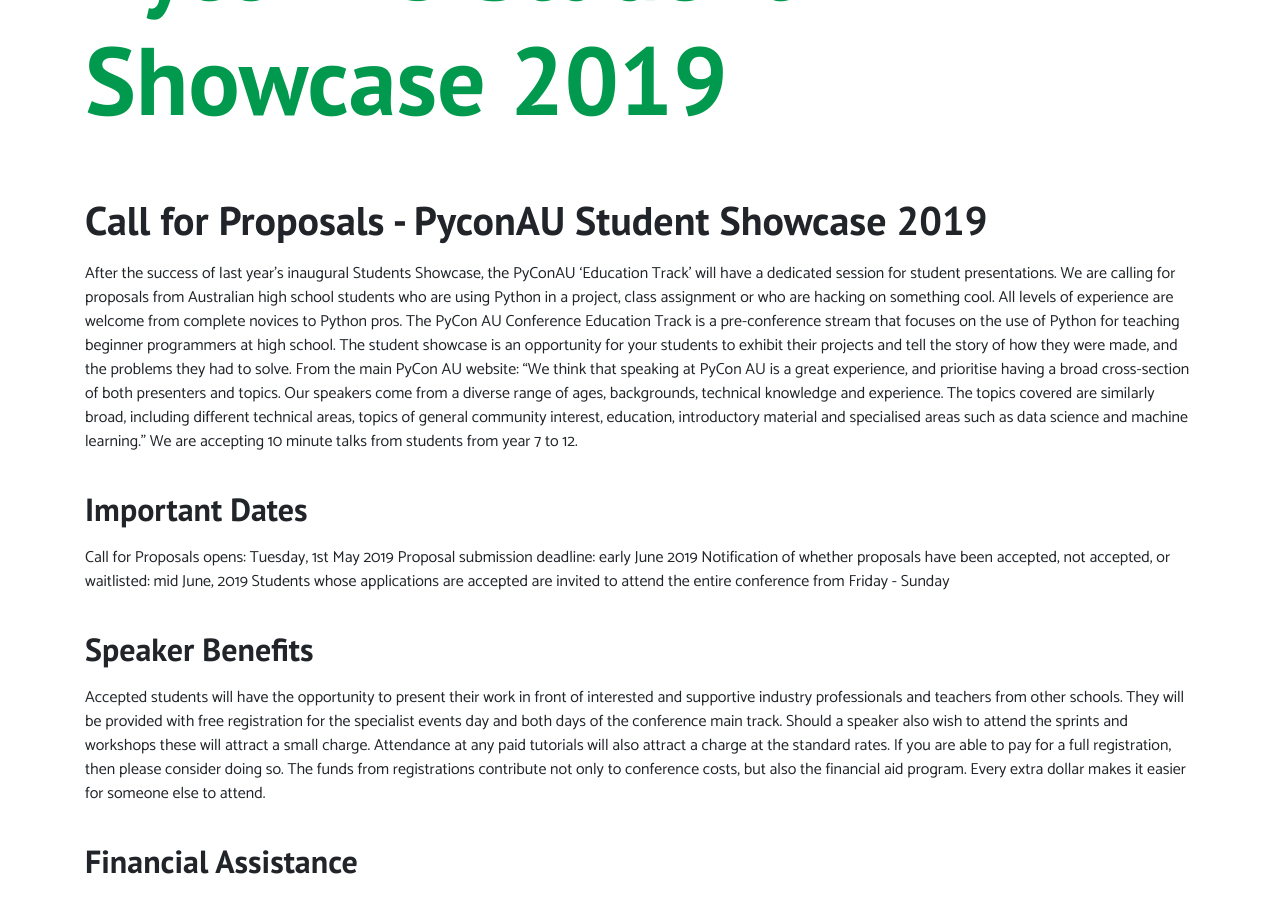
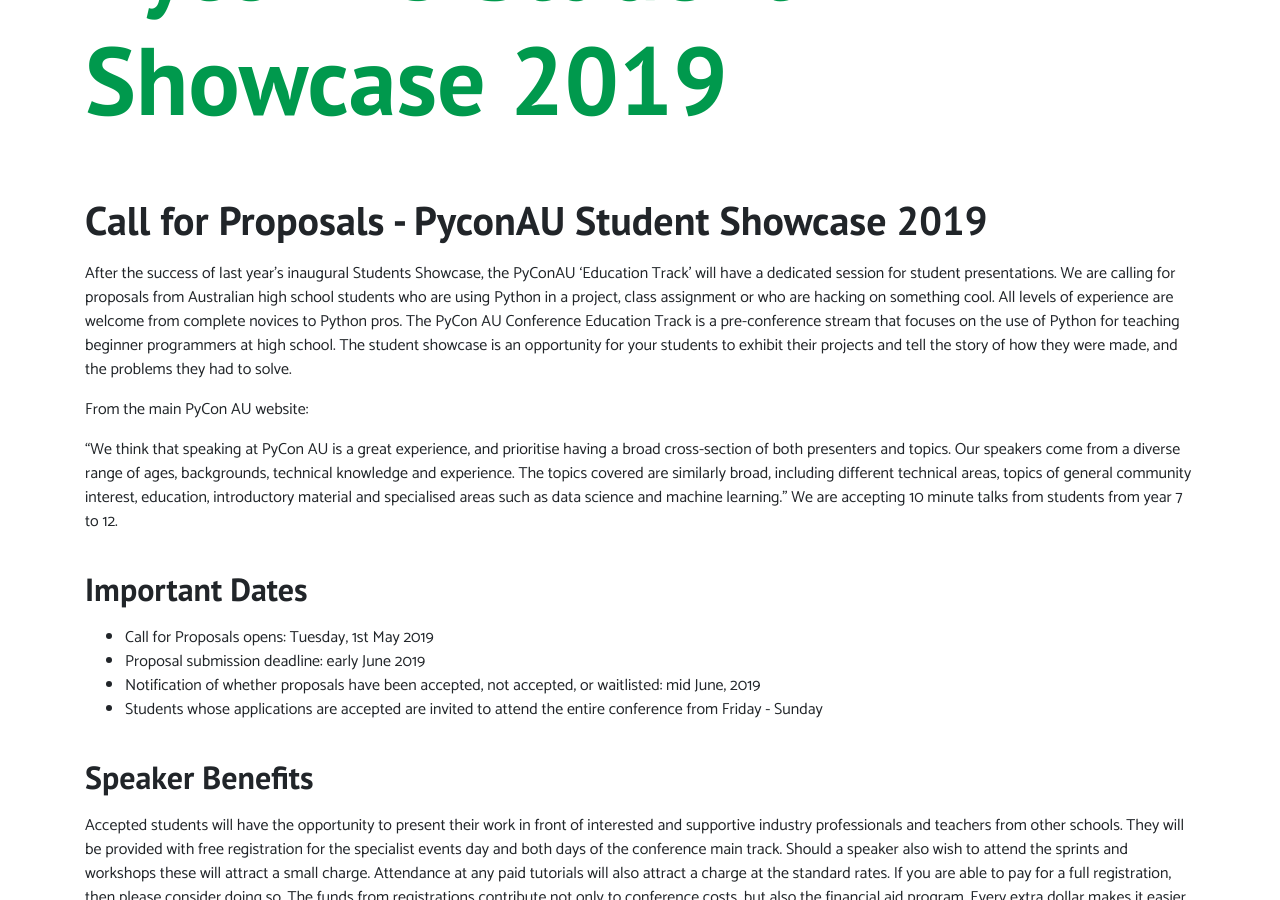
Before and after one commit to pyconau/2019.pycon-au.org, a Jekyll site: the page built from _pages/showcase.md, in a window 1280 px wide and 900 px high, scrolled down 364 px. Built offline with Jekyll 4.4.1, drawn with Linux system fonts in a browser that asks for light colours; our own code applies the rules of GitHub Pages for plain Markdown files.

Commit message:
add bullets

```diff
--- a/_pages/showcase.md
+++ b/_pages/showcase.md
@@ -2,15 +2,17 @@
 After the success of last year’s inaugural Students Showcase, the PyConAU ‘Education Track’ will have a dedicated session for student presentations.
 We are calling for proposals from Australian high school students who are using Python in a project, class assignment or who are hacking on something cool. All levels of experience are welcome from complete novices to Python pros.
 The PyCon AU Conference Education Track is a pre-conference stream that focuses on the use of Python for teaching beginner programmers at high school. The student showcase is an opportunity for your students to exhibit their projects and tell the story of how they were made, and the problems they had to solve.
+
 From the main PyCon AU website:
+
 “We think that speaking at PyCon AU is a great experience, and prioritise having a broad cross-section of both presenters and topics. Our speakers come from a diverse range of ages, backgrounds, technical knowledge and experience. The topics covered are similarly broad, including different technical areas, topics of general community interest, education, introductory material and specialised areas such as data science and machine learning.”
 We are accepting 10 minute talks from students from year 7 to 12.
 
 ## Important Dates
-Call for Proposals opens: Tuesday, 1st May 2019
-Proposal submission deadline: early June 2019
-Notification of whether proposals have been accepted, not accepted, or waitlisted: mid June, 2019
-Students whose applications are accepted are invited to attend the entire conference from Friday - Sunday
+- Call for Proposals opens: Tuesday, 1st May 2019
+- Proposal submission deadline: early June 2019
+- Notification of whether proposals have been accepted, not accepted, or waitlisted: mid June, 2019
+- Students whose applications are accepted are invited to attend the entire conference from Friday - Sunday
 
 ## Speaker Benefits
 Accepted students will have the opportunity to present their work in front of interested and supportive industry professionals and teachers from other schools. They will be provided with free registration for the specialist events day and both days of the conference main track. Should a speaker also wish to attend the sprints and workshops these will attract a small charge. Attendance at any paid tutorials will also attract a charge at the standard rates.
```
